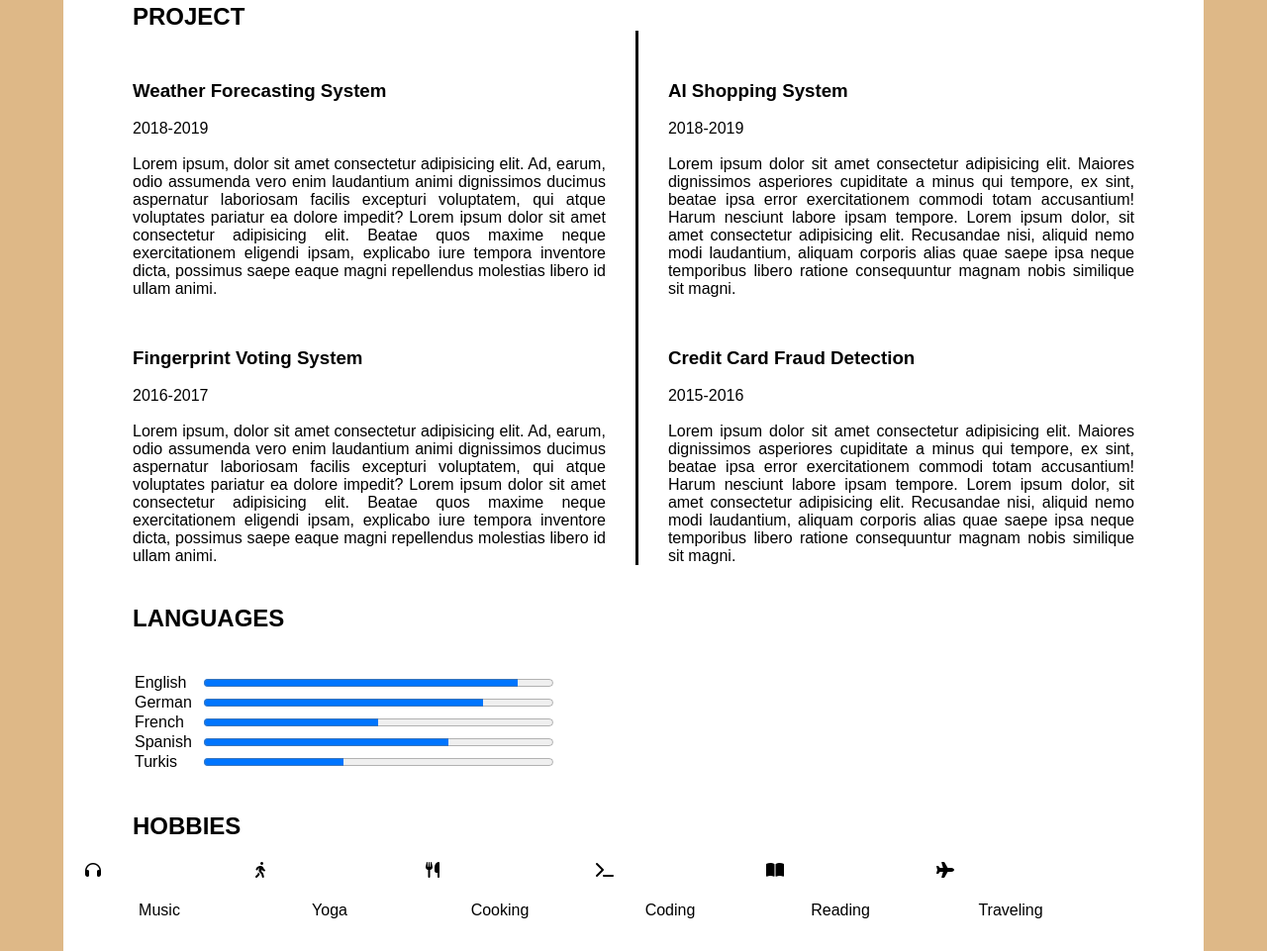
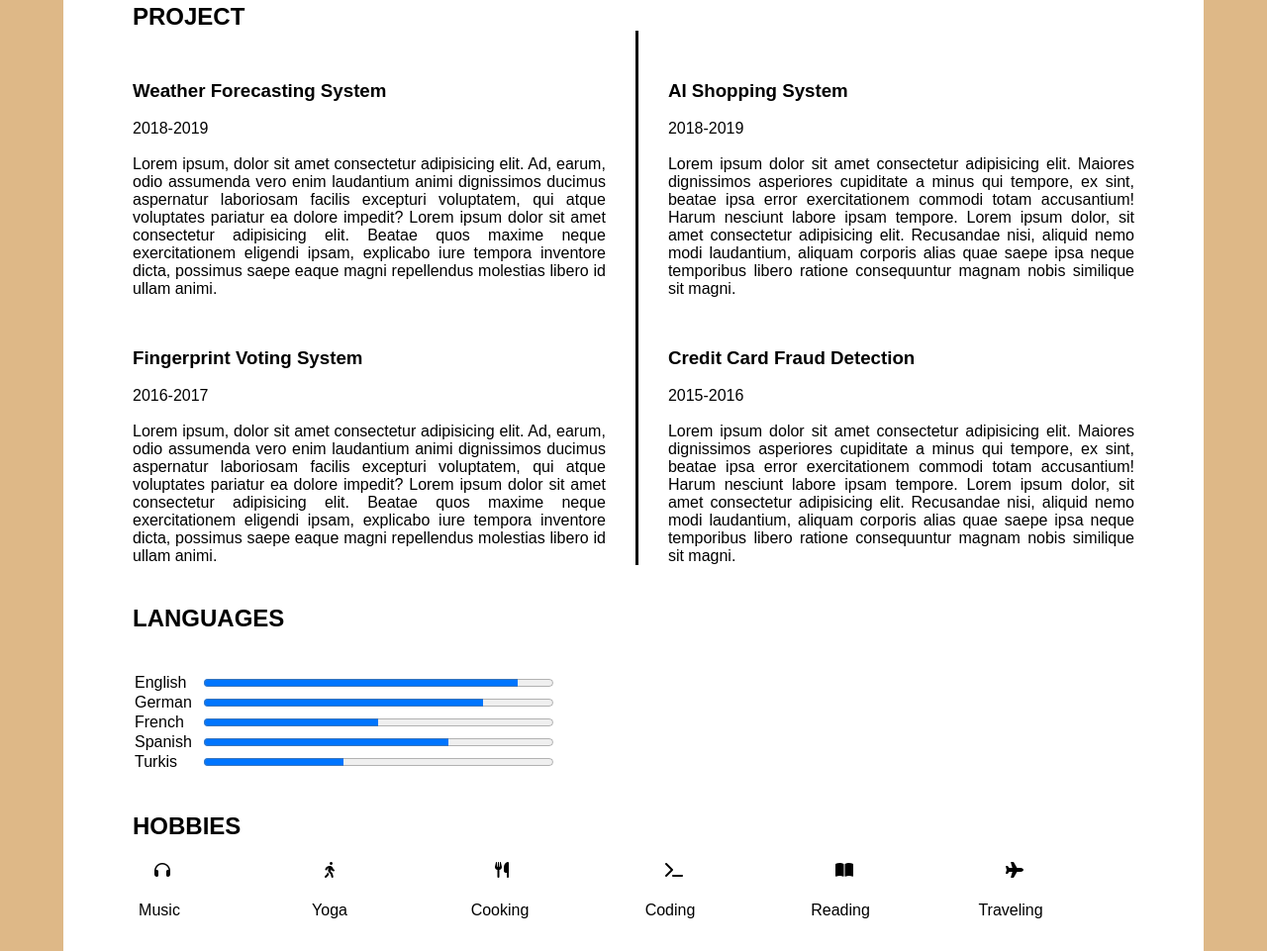
Before and after one commit to isabelacard/Bonuss, a plain HTML site: page index.html in a window 1280 px wide. Shown: the part 1572-2533 px from the top of the page at 99% size. Drawn offline with Linux system fonts and the light colour scheme.

Commit message:
se corrigieron cosas de los hobbies

```diff
--- a/style.css
+++ b/style.css
@@ -317,16 +317,17 @@ body{
 }
 
 .fa-solid{
-    width: 150px;
+    width: 50px;
     display: flex;
     justify-content: center;
     align-items: center;
     padding-top: 20px;
     padding-left: 20px;
+    margin-left: 70px;
 }
 
 .texthobbies{
-    width: 100px;
+    width: 150px;
     align-items: center;
     text-align: center;
     padding-top: 20px;
```
